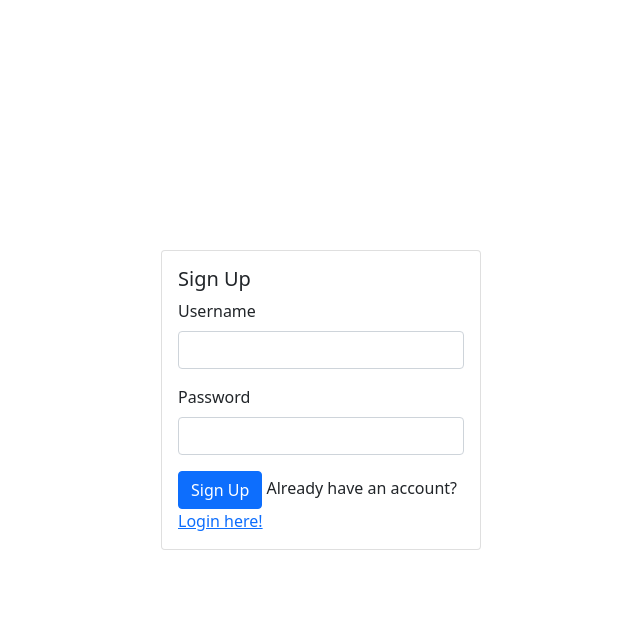
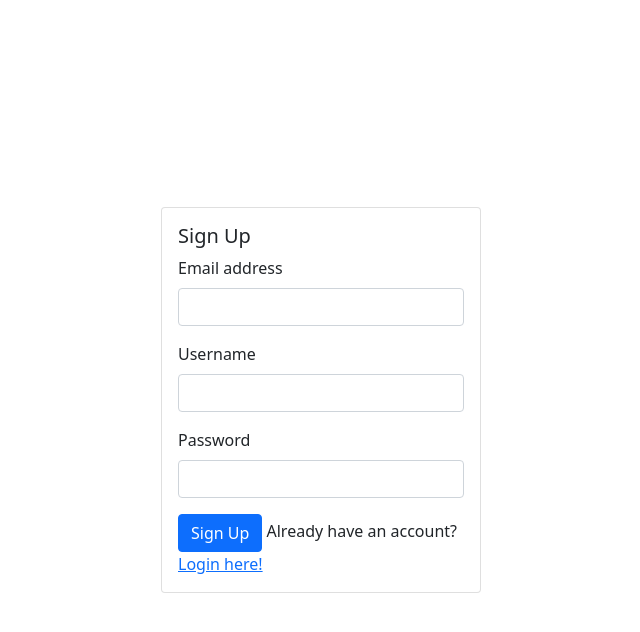
Before and after one commit to JustLe56/OtterWater, a Node server app: page /signup in a window 1280 px wide. Shown: the top 632 px of the page, without its empty margins (319-959 px from the left). Run offline with Node 20, Linux system fonts and the light colour scheme.

Commit message:
added email to sign up and tweaked alert system to prevent alerts persisting to other pages

```diff
--- a/index.js
+++ b/index.js
@@ -38,7 +38,7 @@ app.get('/', async (req, res) => {
 		res.render("home",{"username":req.session.username});
 	} else {
 		res.render("login",{"alertType":req.session.alertType,"alert":req.session.alert}); //login can dynamically display various alert messages using bootstrap alerts
-	}
+    }
 });
 
 //when login button is clicked
@@ -64,7 +64,7 @@ app.post("/login", async (req,res) =>{
         console.log("authed");
 		res.redirect("/");
 	} else {
-		res.render("login",{"msg":"Incorrect username or password."});
+        res.render("login",{"alertType":"alert-danger","alert":"Incorrect username or password."});
 	}
 });
 
@@ -76,8 +76,9 @@ app.get("/logout", (req,res) => {
 
 app.get("/signup", async (req,res)=>{
     if (req.session.authenticated){
-		res.render("home",{"username":req.session.username});
+		res.redirect("/");
 	} else {
+        clearAlert(req);
 		res.render("signup");
 	}
 });
@@ -85,6 +86,7 @@ app.get("/signup", async (req,res)=>{
 app.post("/signup", async (req, res)=> {
     let username = req.body.username;
     let password = req.body.password;
+    let email = req.body.useremail;
     let hashedpass = "";
 
     hashedpass = await bcrypt.hash(password,10);
@@ -96,14 +98,21 @@ app.post("/signup", async (req, res)=> {
         //found no matching users
         //can insert new user to database
 
-        let params2 = [username,hashedpass];
-		let sql2 = `insert into otter_users (username, password) values (?,?)`;
-		let rows2 = await executeSQL(sql2, params2);
-        req.session.alertType = "alert-success";
-        req.session.alert = "Account successfully created! Please login.";
-        res.redirect("/");
+        //must pass credential constraints
+        if (username.length >= 50){
+            req.session.alertType = "alert-danger";
+            req.session.alert = "Username too long";
+            res.redirect("signup");
+        } else{
+            let params2 = [username,hashedpass,email];
+            let sql2 = `insert into otter_users (username, password,email) values (?,?,?)`;
+            let rows2 = await executeSQL(sql2, params2);
+            req.session.alertType = "alert-success";
+            req.session.alert = "Account successfully created! Please login.";
+            res.redirect("/");
+        }
     } else{
-        res.render("signup",{"msg":"Username already taken"});
+            res.render("signup",{"alertType":"alert-danger","alert":"Username already taken"});
     }
 });
 
@@ -113,6 +122,12 @@ app.listen(3000, "127.0.0.1", () => {
 });
 
 //functions
+
+function clearAlert(req){
+    console.log("cleared");
+    req.session.alertType = undefined;
+    req.session.alert = undefined;
+}
 
 //middleware for auth check
 function isAuthed(req, res, next){
--- a/views/signup.ejs
+++ b/views/signup.ejs
@@ -14,9 +14,18 @@
 </head>
 <body>
 	<div id = "formContainer" class = "w-25 position-absolute top-50 start-50 translate-middle card">
+		<% if (typeof alert != "undefined") { %>
+			<div class="alert <%= alertType %>" role="alert">
+				<%= alert %>
+			</div>
+		<% } %>
 		<div class = "card-body">
 			<h5 class="card-title">Sign Up</h5>
 			<form action="/signup" method ="POST">
+				<div class="mb-3">
+					<label for="exampleInputEmail1" class="form-label">Email address</label>
+					<input name="useremail" type="email" class="form-control" id="exampleInputEmail1" aria-describedby="emailHelp">
+				  </div>
 				<div class="mb-3">
 					<label for="usernameField" class="form-label">Username</label>
 					<input type="text" class="form-control" name="username" id="usernameField" aria-describedby="usernamehelp">
```
